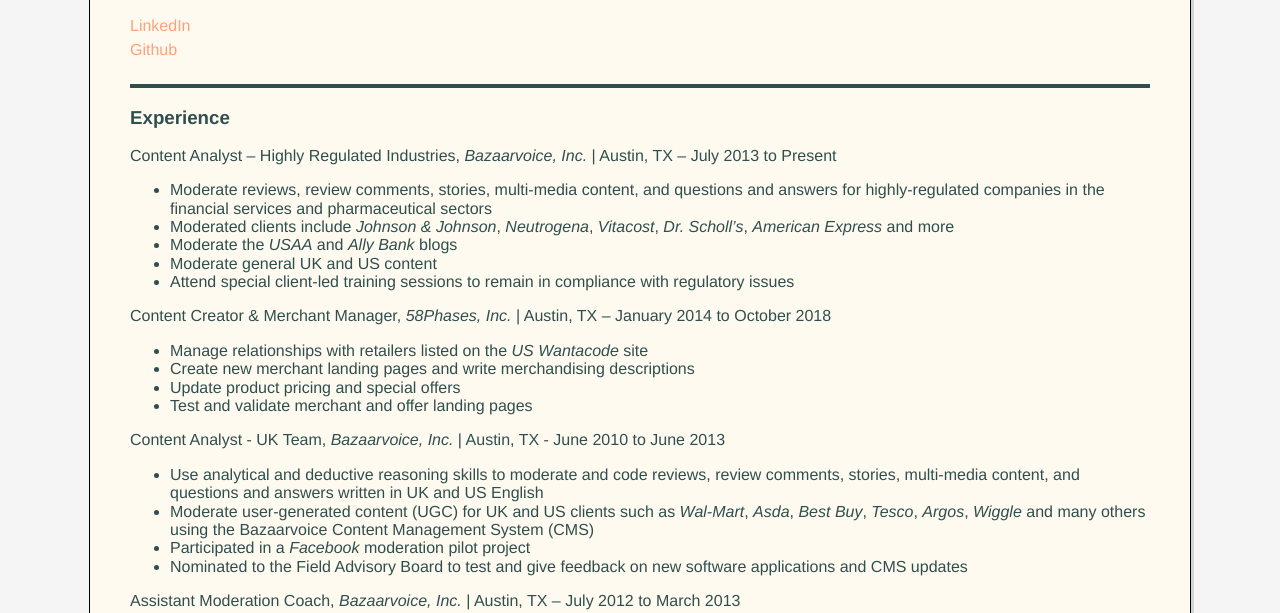
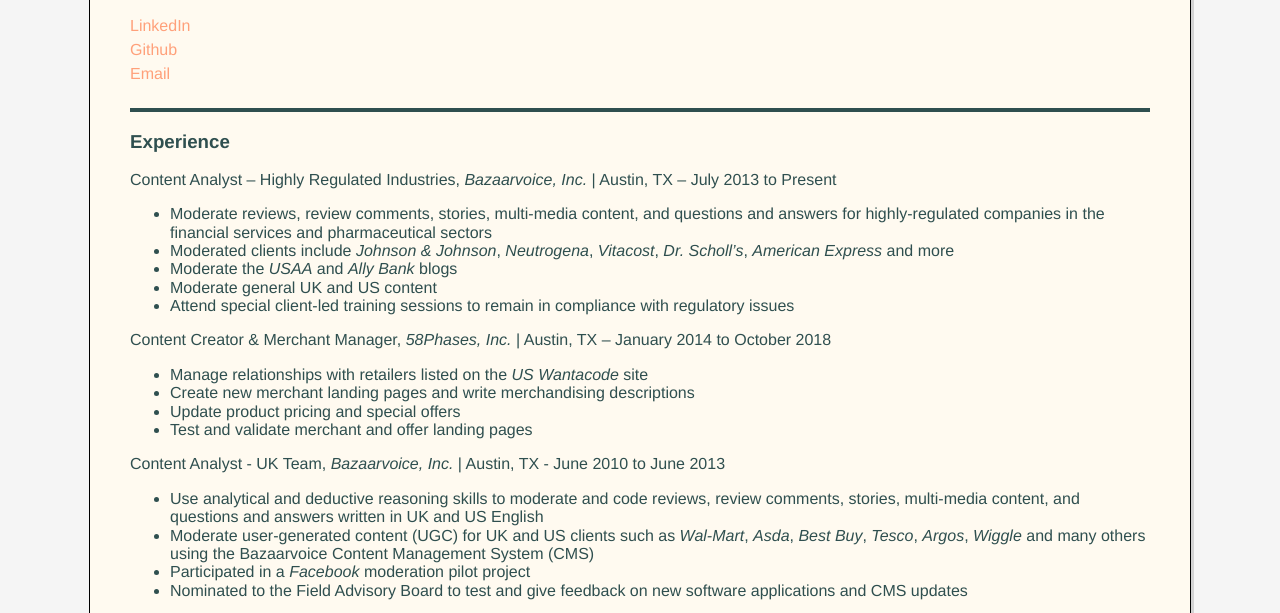
Before and after one commit to mannhb/mannhb.github.io, a plain HTML site: page index.html in a window 1280 px wide. Shown: the part 172-785 px from the top of the page. Drawn offline with Linux system fonts and the light colour scheme.

Commit message:
Update index.html

```diff
--- a/index.html
+++ b/index.html
@@ -17,6 +17,7 @@
          <div class="links">
             <p><a href="https://www.linkedin.com/in/mannhb" target="_blank">LinkedIn</a></p>
             <p><a href="https://www.github.com/mannhb" target="_blank">Github</a></p>
+            <p><a href="mailto:mannhb@gmail.com">Email</a></p>
          </div>
          <div class="experience">
             <hr>
```
